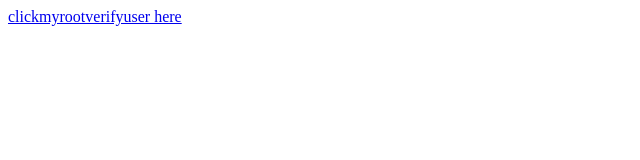
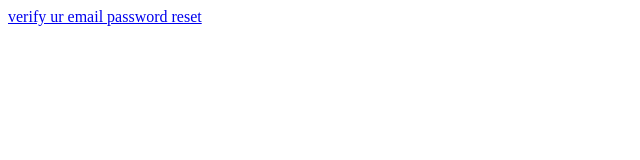
Before and after one commit to darothub/test, a plain HTML site: page index.html in a window 1280 px wide. Shown: the full height of the page, 0-640 px from the left. Drawn offline with Linux system fonts and the light colour scheme.

Commit message:
two links

```diff
--- a/index.html
+++ b/index.html
@@ -8,7 +8,10 @@
 </head>
 <body>
     <a href="http://myrootsinafrica/verifyuser">
-        clickmyrootverifyuser here
+        verify ur email
+    </a>
+      <a href="http://myrootsinafrica/passwordreset">
+        password reset
     </a>
 </body>
 </html>
```
